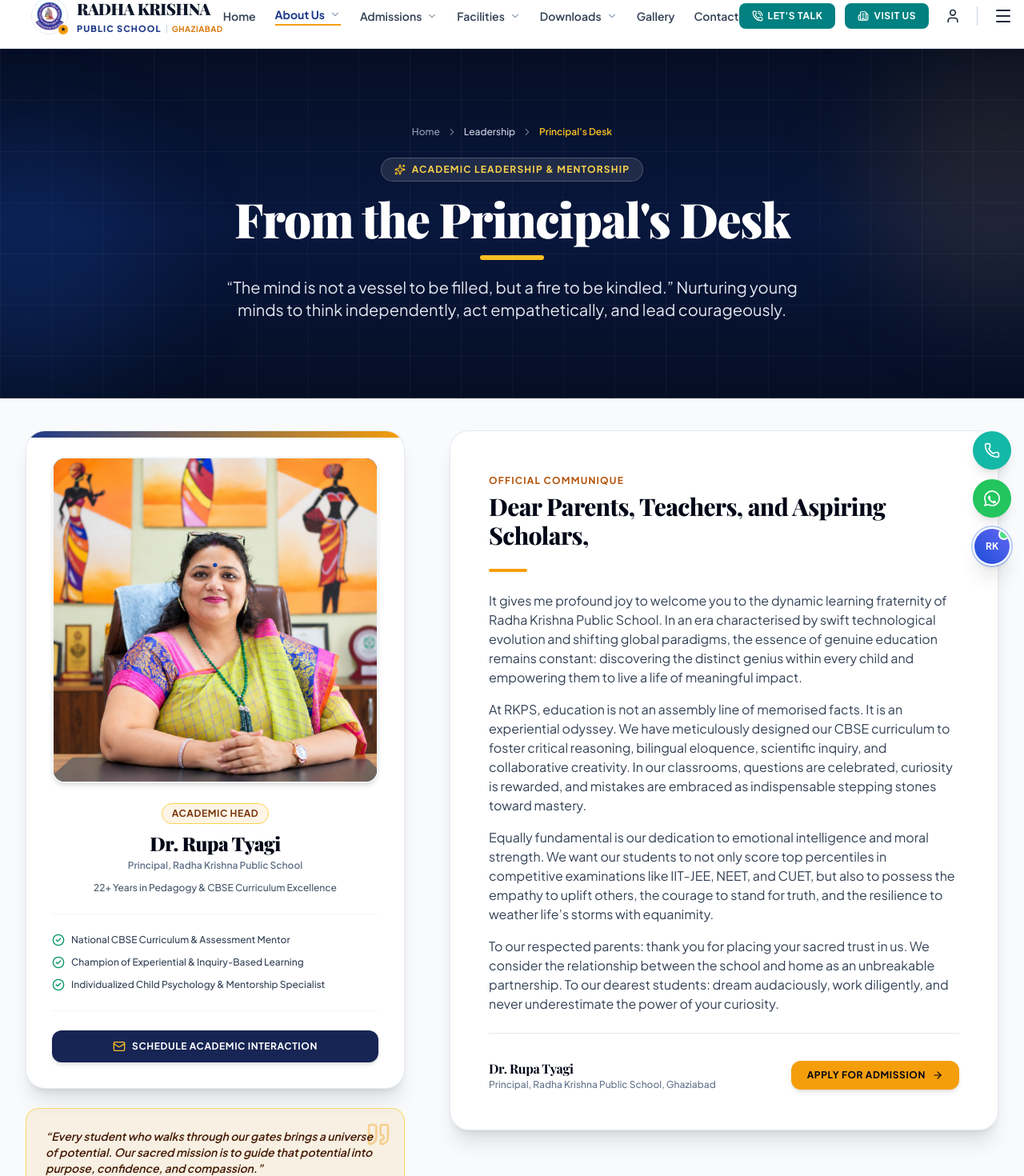
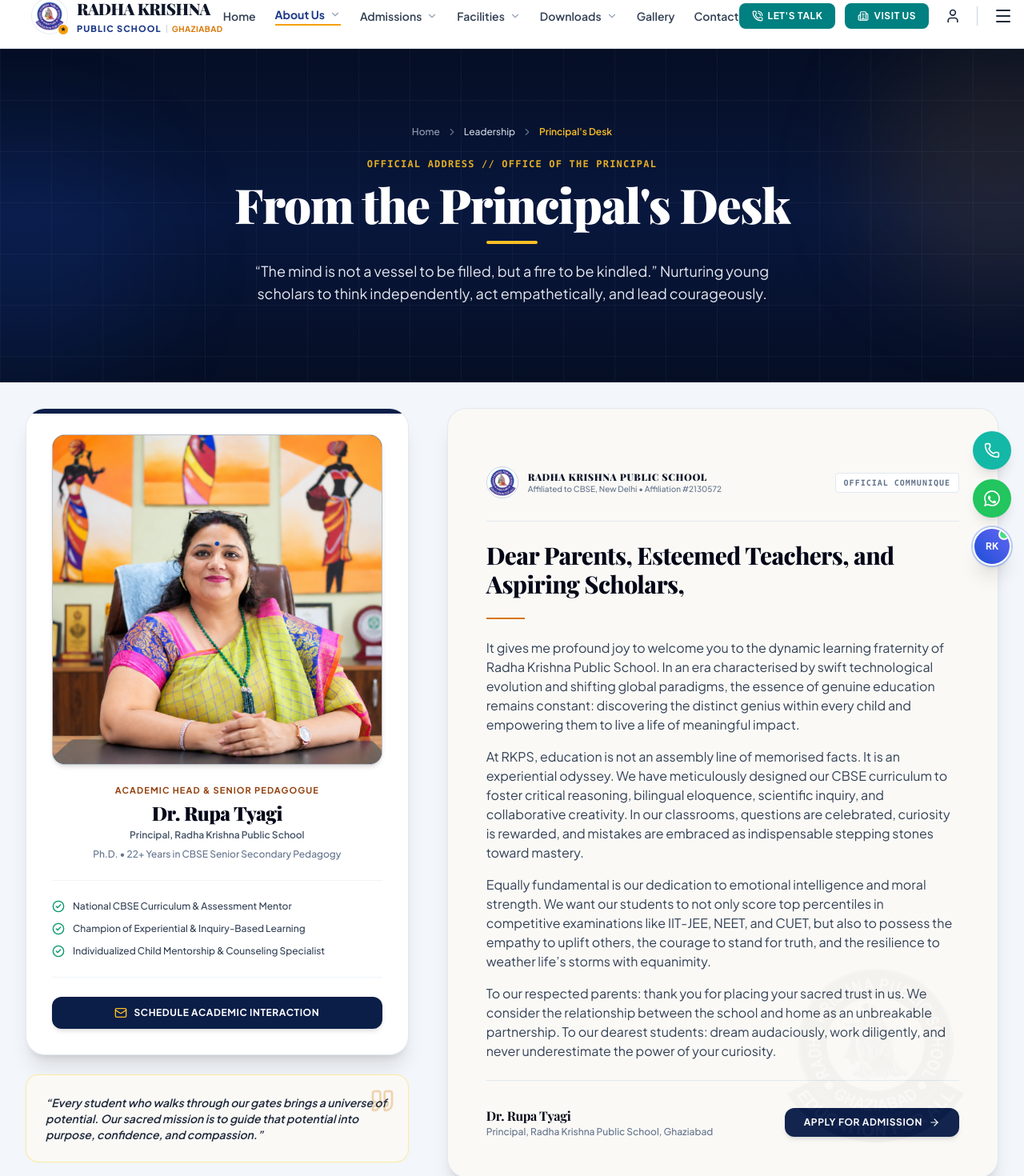
Before and after one commit to shansharma24/rkps_ghz, a React (Vite) app: page /principals-desk in a window 1280 px wide. Shown: the part 61-1531 px from the top of the page at 80% size. Built offline with nearby package versions, Linux system fonts and the light colour scheme; a web font is replaced by a local one.

Commit message:
feat(pages): upgrade Principal and Director desks to dignified academic stationery communique

```diff
--- a/src/pages/DirectorsDeskPage.jsx
+++ b/src/pages/DirectorsDeskPage.jsx
@@ -1,19 +1,19 @@
 import React from 'react';
-import { Quote, Sparkles, Award, CheckCircle2, Mail, ArrowRight, ShieldCheck, Landmark, ChevronRight } from 'lucide-react';
+import { Quote, CheckCircle2, Mail, ArrowRight, ChevronRight, Landmark, ShieldCheck, Award } from 'lucide-react';
 import { Link } from 'react-router-dom';
 import directorImg from '../assets/director.png';
 
 export default function DirectorsDeskPage({ onOpenAdmission }) {
   return (
-    <div className="bg-slate-50 text-slate-800 min-h-screen">
+    <div className="bg-slate-100/70 text-slate-800 min-h-screen">
 
-      {/* 1. Header Banner (Ravensbourne / MIT Dark Hero) */}
+      {/* 1. Header Banner (Dignified Oxford Navy Governance Hero) */}
       <section className="relative py-20 sm:py-24 bg-gradient-to-b from-[#050E24] via-[#08173d] to-[#050E24] text-white overflow-hidden border-b border-slate-800">
         <div className="absolute inset-0 bg-[linear-gradient(to_right,#ffffff0a_1px,transparent_1px),linear-gradient(to_bottom,#ffffff0a_1px,transparent_1px)] bg-[size:4rem_4rem] pointer-events-none" />
-        <div className="absolute top-1/4 -left-32 w-80 h-80 bg-blue-600/15 rounded-full blur-3xl pointer-events-none" />
+        <div className="absolute top-1/4 -left-32 w-80 h-80 bg-blue-600/10 rounded-full blur-3xl pointer-events-none" />
         <div className="absolute bottom-1/4 -right-32 w-80 h-80 bg-amber-500/10 rounded-full blur-3xl pointer-events-none" />
 
-        <div className="max-w-6xl mx-auto px-4 sm:px-6 lg:px-8 text-center relative z-10">
+        <div className="max-w-5xl mx-auto px-4 sm:px-6 lg:px-8 text-center relative z-10">
 
           {/* Breadcrumb Navigation */}
           <nav className="flex items-center justify-center gap-2 text-xs text-slate-400 mb-6 font-medium">
@@ -24,33 +24,33 @@ export default function DirectorsDeskPage({ onOpenAdmission }) {
             <span className="text-amber-400 font-semibold">Director's Desk</span>
           </nav>
 
-          <div className="inline-flex items-center gap-2 px-4 py-1.5 rounded-full bg-white/10 backdrop-blur-md border border-white/20 text-amber-300 text-xs font-bold uppercase tracking-widest mb-4">
-            <Landmark className="w-3.5 h-3.5 text-amber-400" />
-            <span>Strategic Vision &amp; Governance</span>
-          </div>
+          {/* Clean Institutional Kicker (No Pill) */}
+          <p className="text-xs font-black uppercase tracking-widest text-amber-400/90 mb-3 font-mono">
+            INSTITUTIONAL GOVERNANCE // OFFICE OF THE MANAGING DIRECTOR
+          </p>
 
           <h1 className="text-3xl sm:text-5xl lg:text-6xl font-black heading-serif tracking-tight text-white leading-tight">
             From the Director's Desk
           </h1>
 
-          <div className="w-20 h-1.5 bg-amber-400 mx-auto mt-4 mb-5 rounded-full" />
+          <div className="w-16 h-1 bg-amber-400 mx-auto mt-4 mb-5 rounded-full" />
 
-          <p className="text-base sm:text-xl text-slate-200 max-w-3xl mx-auto font-normal leading-relaxed">
-            “Education is the most powerful weapon which you can use to change the world.” Guiding RKPS with unwavering dedication to academic brilliance and character building.
+          <p className="text-base sm:text-lg text-slate-200 max-w-2xl mx-auto font-normal leading-relaxed">
+            “Education is the most powerful weapon which you can use to change the world.” Guiding RKPS across 25 years with unwavering dedication to academic brilliance and character building.
           </p>
         </div>
       </section>
 
       {/* 2. Main Address Showcase */}
-      <section className="py-14 sm:py-20 max-w-7xl mx-auto px-4 sm:px-6 lg:px-8 -mt-10 relative z-20">
-        <div className="grid grid-cols-1 lg:grid-cols-12 gap-10 lg:gap-14 items-start">
+      <section className="py-12 sm:py-16 max-w-7xl mx-auto px-4 sm:px-6 lg:px-8 -mt-8 relative z-20">
+        <div className="grid grid-cols-1 lg:grid-cols-12 gap-8 lg:gap-12 items-start">
 
-          {/* Left: Director Card & Credentials */}
+          {/* Left: Director Card & Credentials Dossier */}
           <div className="lg:col-span-5 space-y-6">
             <div className="bg-white rounded-3xl p-6 sm:p-8 border border-slate-200/90 shadow-xl relative overflow-hidden">
-              <div className="absolute top-0 left-0 right-0 h-2 bg-gradient-to-r from-amber-500 to-blue-900" />
+              <div className="absolute top-0 left-0 right-0 h-1.5 bg-[#0B1E48]" />
 
-              <div className="relative rounded-2xl overflow-hidden aspect-square bg-slate-900 mb-6 shadow-md border-2 border-slate-100">
+              <div className="relative rounded-2xl overflow-hidden aspect-square bg-slate-900 mb-6 shadow-md border border-slate-200/80">
                 <img
                   src={directorImg}
                   alt="Dr. Satish Yadav"
@@ -59,39 +59,39 @@ export default function DirectorsDeskPage({ onOpenAdmission }) {
               </div>
 
               <div className="text-center space-y-1">
-                <span className="px-3 py-1 rounded-full bg-blue-500/10 text-blue-900 border border-blue-200 text-xs font-bold uppercase tracking-wider inline-block mb-1">
-                  Managing Trustee
+                <span className="text-[11px] font-bold text-amber-800 uppercase tracking-widest block mb-1">
+                  Founder &amp; Managing Trustee
                 </span>
                 <h2 className="text-2xl font-black text-slate-950 heading-serif">
                   Dr. Satish Yadav
                 </h2>
-                <p className="text-xs font-semibold text-slate-500">
-                  Founder &amp; Managing Director
+                <p className="text-xs font-semibold text-slate-600">
+                  Managing Director, Radha Krishna Public School
                 </p>
-                <p className="text-xs text-slate-600 font-medium pt-2">
-                  28+ Years in Educational Leadership &amp; Philanthropy
+                <p className="text-xs text-slate-500 font-medium pt-1">
+                  28+ Years in Educational Governance &amp; Philanthropic Scholarship
                 </p>
               </div>
 
               <div className="mt-6 pt-6 border-t border-slate-100 space-y-3 text-xs text-slate-700 font-medium">
-                <div className="flex items-center gap-2">
+                <div className="flex items-center gap-2.5">
                   <CheckCircle2 className="w-4 h-4 text-emerald-600 shrink-0" />
                   <span>Pioneer of Inclusive &amp; Affordable Quality Education</span>
                 </div>
-                <div className="flex items-center gap-2">
+                <div className="flex items-center gap-2.5">
                   <CheckCircle2 className="w-4 h-4 text-emerald-600 shrink-0" />
-                  <span>Architect of Modern Smart Infrastructure</span>
+                  <span>Architect of Modern 12-Acre Smart Infrastructure</span>
                 </div>
-                <div className="flex items-center gap-2">
+                <div className="flex items-center gap-2.5">
                   <CheckCircle2 className="w-4 h-4 text-emerald-600 shrink-0" />
-                  <span>Philanthropic Champion for Merit &amp; Needs-Based Scholarships</span>
+                  <span>Champion for Merit &amp; Needs-Based Academic Scholarships</span>
                 </div>
               </div>
 
               <div className="mt-6 pt-6 border-t border-slate-100">
                 <Link
                   to="/contact"
-                  className="w-full inline-flex items-center justify-center gap-2 py-3 px-4 rounded-xl bg-blue-950 hover:bg-blue-900 text-white text-xs font-bold uppercase tracking-wider transition-all shadow-md text-center"
+                  className="w-full inline-flex items-center justify-center gap-2 py-3 px-4 rounded-xl bg-[#0B1E48] hover:bg-[#13306b] text-white text-xs font-bold uppercase tracking-wider transition-all shadow-md text-center"
                 >
                   <Mail className="w-4 h-4 text-amber-400" />
                   <span>Connect with Director's Office</span>
@@ -99,25 +99,45 @@ export default function DirectorsDeskPage({ onOpenAdmission }) {
               </div>
             </div>
 
-            {/* Quote Callout */}
-            <div className="bg-blue-50/70 rounded-2xl p-6 border border-blue-200/80 shadow-xs relative">
-              <Quote className="w-8 h-8 text-blue-400 absolute top-4 right-4 opacity-40" />
-              <p className="text-xs sm:text-sm font-semibold text-blue-950 leading-relaxed italic relative z-10">
+            {/* Quote Callout (Ivory Stationery Card) */}
+            <div className="bg-[#FAF9F6] rounded-2xl p-6 border border-amber-200/80 shadow-xs relative">
+              <Quote className="w-8 h-8 text-amber-600/30 absolute top-4 right-4" />
+              <p className="text-xs sm:text-sm font-semibold text-slate-800 leading-relaxed italic relative z-10">
                 “When we established this school 25 years ago, our sacred vow was that no child should ever lack the opportunity to shine. That pledge remains our greatest inspiration today.”
               </p>
             </div>
           </div>
 
-          {/* Right: Full Director's Letter */}
-          <div className="lg:col-span-7 bg-white rounded-3xl p-8 sm:p-12 border border-slate-200/90 shadow-xl space-y-6">
+          {/* Right: Full Director's Letter (Editorial Stationery) */}
+          <div className="lg:col-span-7 bg-[#FAF9F6] rounded-3xl p-8 sm:p-12 border border-slate-200/90 shadow-xl space-y-6 relative overflow-hidden">
+            {/* Subtle Watermark Seal */}
+            <div className="absolute right-6 bottom-6 w-64 h-64 opacity-[0.03] pointer-events-none select-none">
+              <img src="/logo.jpg" alt="Watermark" className="w-full h-full object-contain grayscale" />
+            </div>
+
+            {/* Letterhead Header */}
+            <div className="border-b border-slate-200 pb-5">
+              <div className="flex items-center justify-between gap-4 mb-2">
+                <div className="flex items-center gap-3">
+                  <img src="/logo.jpg" alt="RKPS" className="w-10 h-10 rounded-full object-contain border border-slate-300" />
+                  <div>
+                    <h3 className="text-xs font-black tracking-wider text-slate-900 uppercase">Radha Krishna Public School</h3>
+                    <p className="text-[10px] text-slate-500 font-medium">Affiliated to CBSE, New Delhi • Affiliation #2130572</p>
+                  </div>
+                </div>
+                <span className="text-[10px] font-mono font-bold text-slate-500 uppercase tracking-widest bg-white px-2.5 py-1 rounded border border-slate-200">
+                  OFFICIAL COMMUNIQUE
+                </span>
+              </div>
+            </div>
+
             <div>
-              <span className="text-xs font-bold uppercase tracking-widest text-amber-700">Visionary Message</span>
-              <h2 className="text-2xl sm:text-3xl font-extrabold text-slate-950 heading-serif mt-1">
+              <h2 className="text-2xl sm:text-3xl font-extrabold text-slate-950 heading-serif">
                 Dear Parents, Well-Wishers, and the RKPS Family,
               </h2>
             </div>
 
-            <div className="w-12 h-1 bg-amber-500 rounded-full" />
+            <div className="w-12 h-0.5 bg-amber-600" />
 
             <div className="space-y-4 text-slate-700 text-sm sm:text-base leading-relaxed font-normal">
               <p>
@@ -141,13 +161,13 @@ export default function DirectorsDeskPage({ onOpenAdmission }) {
                   Dr. Satish Yadav
                 </p>
                 <p className="text-xs text-slate-500 font-medium">
-                  Founder &amp; Managing Director, Radha Krishna Public School
+                  Founder &amp; Managing Director, Radha Krishna Public School, Ghaziabad
                 </p>
               </div>
 
               <button
                 onClick={onOpenAdmission}
-                className="inline-flex items-center gap-2 px-5 py-2.5 rounded-xl bg-amber-500 hover:bg-amber-400 text-slate-950 text-xs font-bold uppercase tracking-wider transition-all shadow-md cursor-pointer"
+                className="inline-flex items-center gap-2 px-6 py-2.5 rounded-xl bg-[#0B1E48] hover:bg-[#f59e0b] hover:text-slate-950 text-white text-xs font-bold uppercase tracking-wider transition-all shadow-md cursor-pointer"
               >
                 <span>Apply for Admission</span>
                 <ArrowRight className="w-3.5 h-3.5" />
--- a/src/pages/PrincipalsDeskPage.jsx
+++ b/src/pages/PrincipalsDeskPage.jsx
@@ -1,19 +1,19 @@
 import React from 'react';
-import { Quote, Sparkles, BookOpen, Award, CheckCircle2, Mail, Phone, ArrowRight, HeartHandshake, ChevronRight } from 'lucide-react';
+import { Quote, CheckCircle2, Mail, ArrowRight, ChevronRight, Award, ShieldCheck, BookOpen } from 'lucide-react';
 import { Link } from 'react-router-dom';
 import principalImg from '../assets/principal.png';
 
 export default function PrincipalsDeskPage({ onOpenAdmission }) {
   return (
-    <div className="bg-slate-50 text-slate-800 min-h-screen">
+    <div className="bg-slate-100/70 text-slate-800 min-h-screen">
 
-      {/* 1. Header Banner (Ravensbourne / MIT Dark Hero) */}
+      {/* 1. Header Banner (Dignified Oxford Navy Academic Hero) */}
       <section className="relative py-20 sm:py-24 bg-gradient-to-b from-[#050E24] via-[#08173d] to-[#050E24] text-white overflow-hidden border-b border-slate-800">
         <div className="absolute inset-0 bg-[linear-gradient(to_right,#ffffff0a_1px,transparent_1px),linear-gradient(to_bottom,#ffffff0a_1px,transparent_1px)] bg-[size:4rem_4rem] pointer-events-none" />
-        <div className="absolute top-1/4 -left-32 w-80 h-80 bg-blue-600/15 rounded-full blur-3xl pointer-events-none" />
+        <div className="absolute top-1/4 -left-32 w-80 h-80 bg-blue-600/10 rounded-full blur-3xl pointer-events-none" />
         <div className="absolute bottom-1/4 -right-32 w-80 h-80 bg-amber-500/10 rounded-full blur-3xl pointer-events-none" />
 
-        <div className="max-w-6xl mx-auto px-4 sm:px-6 lg:px-8 text-center relative z-10">
+        <div className="max-w-5xl mx-auto px-4 sm:px-6 lg:px-8 text-center relative z-10">
 
           {/* Breadcrumb Navigation */}
           <nav className="flex items-center justify-center gap-2 text-xs text-slate-400 mb-6 font-medium">
@@ -24,33 +24,33 @@ export default function PrincipalsDeskPage({ onOpenAdmission }) {
             <span className="text-amber-400 font-semibold">Principal's Desk</span>
           </nav>
 
-          <div className="inline-flex items-center gap-2 px-4 py-1.5 rounded-full bg-white/10 backdrop-blur-md border border-white/20 text-amber-300 text-xs font-bold uppercase tracking-widest mb-4">
-            <Sparkles className="w-3.5 h-3.5 text-amber-400" />
-            <span>Academic Leadership &amp; Mentorship</span>
-          </div>
+          {/* Clean Institutional Kicker (No Pill) */}
+          <p className="text-xs font-black uppercase tracking-widest text-amber-400/90 mb-3 font-mono">
+            OFFICIAL ADDRESS // OFFICE OF THE PRINCIPAL
+          </p>
 
           <h1 className="text-3xl sm:text-5xl lg:text-6xl font-black heading-serif tracking-tight text-white leading-tight">
             From the Principal's Desk
           </h1>
 
-          <div className="w-20 h-1.5 bg-amber-400 mx-auto mt-4 mb-5 rounded-full" />
+          <div className="w-16 h-1 bg-amber-400 mx-auto mt-4 mb-5 rounded-full" />
 
-          <p className="text-base sm:text-xl text-slate-200 max-w-3xl mx-auto font-normal leading-relaxed">
-            “The mind is not a vessel to be filled, but a fire to be kindled.” Nurturing young minds to think independently, act empathetically, and lead courageously.
+          <p className="text-base sm:text-lg text-slate-200 max-w-2xl mx-auto font-normal leading-relaxed">
+            “The mind is not a vessel to be filled, but a fire to be kindled.” Nurturing young scholars to think independently, act empathetically, and lead courageously.
           </p>
         </div>
       </section>
 
       {/* 2. Main Address Showcase */}
-      <section className="py-14 sm:py-20 max-w-7xl mx-auto px-4 sm:px-6 lg:px-8 -mt-10 relative z-20">
-        <div className="grid grid-cols-1 lg:grid-cols-12 gap-10 lg:gap-14 items-start">
+      <section className="py-12 sm:py-16 max-w-7xl mx-auto px-4 sm:px-6 lg:px-8 -mt-8 relative z-20">
+        <div className="grid grid-cols-1 lg:grid-cols-12 gap-8 lg:gap-12 items-start">
 
-          {/* Left: Principal Card & Credentials */}
+          {/* Left: Principal Card & Credentials Dossier */}
           <div className="lg:col-span-5 space-y-6">
             <div className="bg-white rounded-3xl p-6 sm:p-8 border border-slate-200/90 shadow-xl relative overflow-hidden">
-              <div className="absolute top-0 left-0 right-0 h-2 bg-gradient-to-r from-blue-900 to-amber-500" />
+              <div className="absolute top-0 left-0 right-0 h-1.5 bg-[#0B1E48]" />
 
-              <div className="relative rounded-2xl overflow-hidden aspect-square bg-slate-900 mb-6 shadow-md border-2 border-slate-100">
+              <div className="relative rounded-2xl overflow-hidden aspect-square bg-slate-900 mb-6 shadow-md border border-slate-200/80">
                 <img
                   src={principalImg}
                   alt="Dr. Rupa Tyagi"
@@ -59,39 +59,39 @@ export default function PrincipalsDeskPage({ onOpenAdmission }) {
               </div>
 
               <div className="text-center space-y-1">
-                <span className="px-3 py-1 rounded-full bg-amber-500/10 text-amber-900 border border-amber-300 text-xs font-bold uppercase tracking-wider inline-block mb-1">
-                  Academic Head
+                <span className="text-[11px] font-bold text-amber-800 uppercase tracking-widest block mb-1">
+                  Academic Head &amp; Senior Pedagogue
                 </span>
                 <h2 className="text-2xl font-black text-slate-950 heading-serif">
                   Dr. Rupa Tyagi
                 </h2>
-                <p className="text-xs font-semibold text-slate-500">
+                <p className="text-xs font-semibold text-slate-600">
                   Principal, Radha Krishna Public School
                 </p>
-                <p className="text-xs text-slate-600 font-medium pt-2">
-                  22+ Years in Pedagogy &amp; CBSE Curriculum Excellence
+                <p className="text-xs text-slate-500 font-medium pt-1">
+                  Ph.D. • 22+ Years in CBSE Senior Secondary Pedagogy
                 </p>
               </div>
 
               <div className="mt-6 pt-6 border-t border-slate-100 space-y-3 text-xs text-slate-700 font-medium">
-                <div className="flex items-center gap-2">
+                <div className="flex items-center gap-2.5">
                   <CheckCircle2 className="w-4 h-4 text-emerald-600 shrink-0" />
                   <span>National CBSE Curriculum &amp; Assessment Mentor</span>
                 </div>
-                <div className="flex items-center gap-2">
+                <div className="flex items-center gap-2.5">
                   <CheckCircle2 className="w-4 h-4 text-emerald-600 shrink-0" />
                   <span>Champion of Experiential &amp; Inquiry-Based Learning</span>
                 </div>
-                <div className="flex items-center gap-2">
+                <div className="flex items-center gap-2.5">
                   <CheckCircle2 className="w-4 h-4 text-emerald-600 shrink-0" />
-                  <span>Individualized Child Psychology &amp; Mentorship Specialist</span>
+                  <span>Individualized Child Mentorship &amp; Counseling Specialist</span>
                 </div>
               </div>
 
               <div className="mt-6 pt-6 border-t border-slate-100">
                 <Link
                   to="/contact"
-                  className="w-full inline-flex items-center justify-center gap-2 py-3 px-4 rounded-xl bg-blue-950 hover:bg-blue-900 text-white text-xs font-bold uppercase tracking-wider transition-all shadow-md text-center"
+                  className="w-full inline-flex items-center justify-center gap-2 py-3 px-4 rounded-xl bg-[#0B1E48] hover:bg-[#13306b] text-white text-xs font-bold uppercase tracking-wider transition-all shadow-md text-center"
                 >
                   <Mail className="w-4 h-4 text-amber-400" />
                   <span>Schedule Academic Interaction</span>
@@ -99,25 +99,45 @@ export default function PrincipalsDeskPage({ onOpenAdmission }) {
               </div>
             </div>
 
-            {/* Quote Callout */}
-            <div className="bg-amber-500/10 rounded-2xl p-6 border border-amber-300/80 shadow-xs relative">
-              <Quote className="w-8 h-8 text-amber-500 absolute top-4 right-4 opacity-40" />
-              <p className="text-xs sm:text-sm font-semibold text-amber-950 leading-relaxed italic relative z-10">
+            {/* Quote Callout (Ivory Stationery Card) */}
+            <div className="bg-[#FAF9F6] rounded-2xl p-6 border border-amber-200/80 shadow-xs relative">
+              <Quote className="w-8 h-8 text-amber-600/30 absolute top-4 right-4" />
+              <p className="text-xs sm:text-sm font-semibold text-slate-800 leading-relaxed italic relative z-10">
                 “Every student who walks through our gates brings a universe of potential. Our sacred mission is to guide that potential into purpose, confidence, and compassion.”
               </p>
             </div>
           </div>
 
-          {/* Right: Full Principal's Letter */}
-          <div className="lg:col-span-7 bg-white rounded-3xl p-8 sm:p-12 border border-slate-200/90 shadow-xl space-y-6">
+          {/* Right: Full Principal's Letter (Editorial Stationery) */}
+          <div className="lg:col-span-7 bg-[#FAF9F6] rounded-3xl p-8 sm:p-12 border border-slate-200/90 shadow-xl space-y-6 relative overflow-hidden">
+            {/* Subtle Watermark Seal */}
+            <div className="absolute right-6 bottom-6 w-64 h-64 opacity-[0.03] pointer-events-none select-none">
+              <img src="/logo.jpg" alt="Watermark" className="w-full h-full object-contain grayscale" />
+            </div>
+
+            {/* Letterhead Header */}
+            <div className="border-b border-slate-200 pb-5">
+              <div className="flex items-center justify-between gap-4 mb-2">
+                <div className="flex items-center gap-3">
+                  <img src="/logo.jpg" alt="RKPS" className="w-10 h-10 rounded-full object-contain border border-slate-300" />
+                  <div>
+                    <h3 className="text-xs font-black tracking-wider text-slate-900 uppercase">Radha Krishna Public School</h3>
+                    <p className="text-[10px] text-slate-500 font-medium">Affiliated to CBSE, New Delhi • Affiliation #2130572</p>
+                  </div>
+                </div>
+                <span className="text-[10px] font-mono font-bold text-slate-500 uppercase tracking-widest bg-white px-2.5 py-1 rounded border border-slate-200">
+                  OFFICIAL COMMUNIQUE
+                </span>
+              </div>
+            </div>
+
             <div>
-              <span className="text-xs font-bold uppercase tracking-widest text-amber-700">Official Communique</span>
-              <h2 className="text-2xl sm:text-3xl font-extrabold text-slate-950 heading-serif mt-1">
-                Dear Parents, Teachers, and Aspiring Scholars,
+              <h2 className="text-2xl sm:text-3xl font-extrabold text-slate-950 heading-serif">
+                Dear Parents, Esteemed Teachers, and Aspiring Scholars,
               </h2>
             </div>
 
-            <div className="w-12 h-1 bg-amber-500 rounded-full" />
+            <div className="w-12 h-0.5 bg-amber-600" />
 
             <div className="space-y-4 text-slate-700 text-sm sm:text-base leading-relaxed font-normal">
               <p>
@@ -147,7 +167,7 @@ export default function PrincipalsDeskPage({ onOpenAdmission }) {
 
               <button
                 onClick={onOpenAdmission}
-                className="inline-flex items-center gap-2 px-5 py-2.5 rounded-xl bg-amber-500 hover:bg-amber-400 text-slate-950 text-xs font-bold uppercase tracking-wider transition-all shadow-md cursor-pointer"
+                className="inline-flex items-center gap-2 px-6 py-2.5 rounded-xl bg-[#0B1E48] hover:bg-[#f59e0b] hover:text-slate-950 text-white text-xs font-bold uppercase tracking-wider transition-all shadow-md cursor-pointer"
               >
                 <span>Apply for Admission</span>
                 <ArrowRight className="w-3.5 h-3.5" />
```
